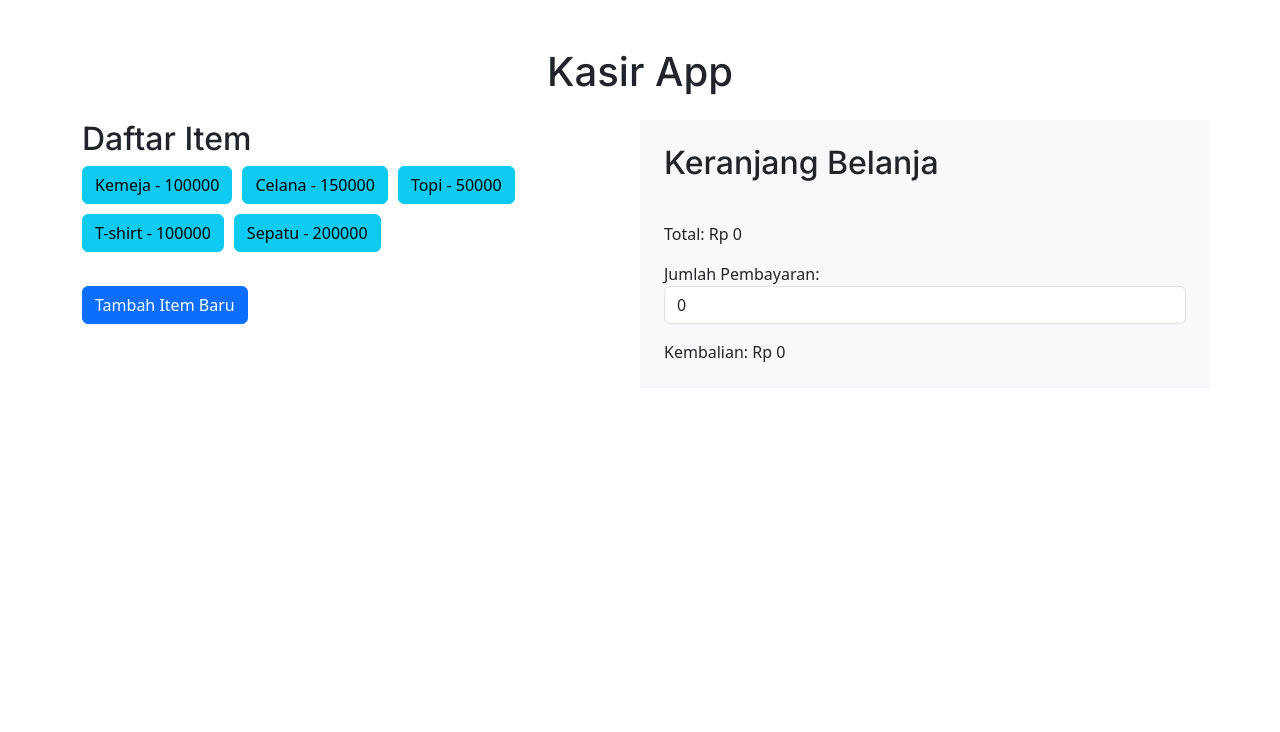
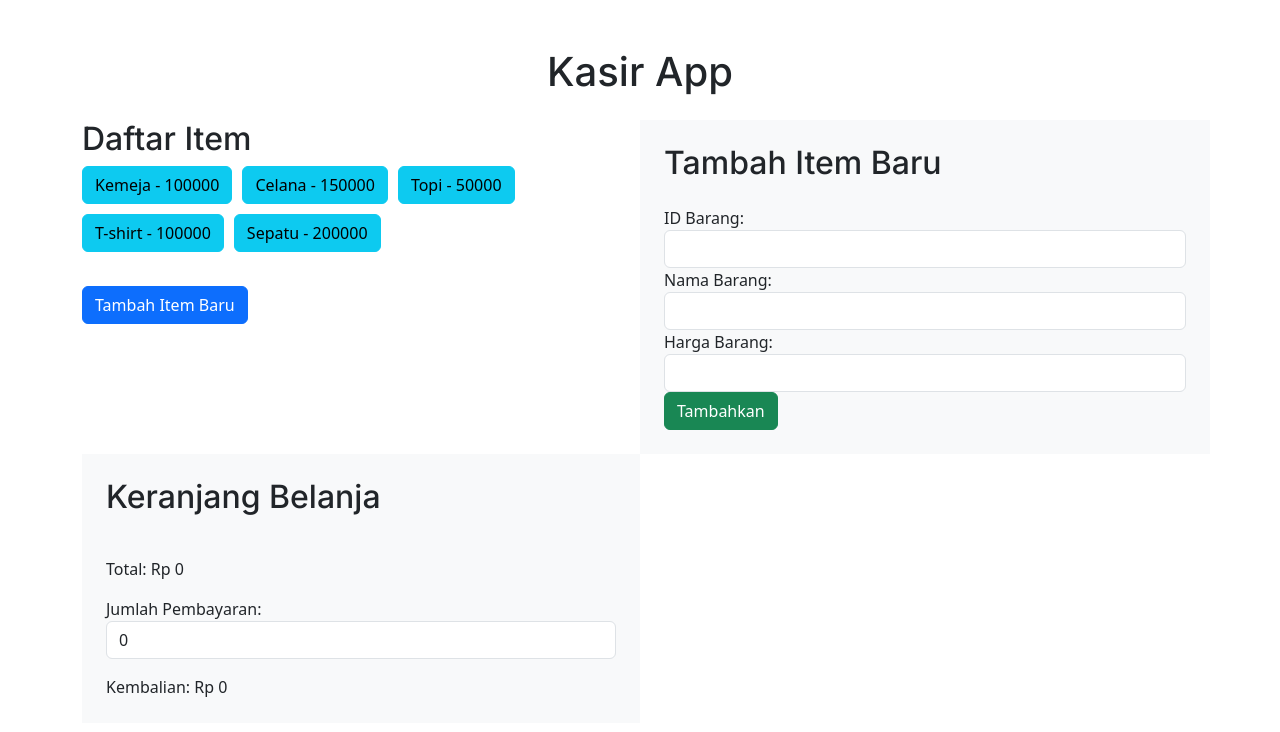
Before and after one commit to maxtroezra/Kasir, a Vue app: page / in a window 1280 px wide. Shown: the top 732 px of the page. Built offline with nearby package versions, Linux system fonts and the light colour scheme.

Commit message:
commit terbaru

```diff
--- a/src/components/coba.vue
+++ b/src/components/coba.vue
@@ -1,3 +1,4 @@
+User
 <template>
     <div class="container mt-5">
         <h1 class="mb-4 text-center">Kasir App</h1>
@@ -15,6 +16,24 @@
                     <button class="btn btn-primary" @click="showAddItemModal">Tambah Item Baru</button>
                 </div>
             </div>
+            <div class="col-lg-6 bg-light p-4">
+                <h2 class="mb-4">Tambah Item Baru</h2>
+                <div class="form-group">
+                    <label for="itemId">ID Barang:</label>
+                    <input type="text" class="form-control" id="itemId" v-model="newItem.id">
+                </div>
+                <div class="form-group">
+                    <label for="itemName">Nama Barang:</label>
+                    <input type="text" class="form-control" id="itemName" v-model="newItem.name">
+                </div>
+                <div class="form-group">
+                    <label for="itemPrice">Harga Barang:</label>
+                    <input type="text" class="form-control" id="itemPrice" v-model="newItem.price">
+                </div>
+                <button class="btn btn-success" @click="addItem">Tambahkan</button>
+            </div>
+        </div>
+
         <div class="col-lg-6 bg-light p-4">
             <h2 class="mb-4">Keranjang Belanja</h2>
             <ul class="list-group">
@@ -39,34 +58,33 @@
         </div>
     </div>
 
-        <!-- Modal Tambah Item Baru -->
-        <div class="modal" id="addItemModal" tabindex="-1" role="dialog">
+    <!-- Invoice Modal -->
+    <div class="modal fade" id="invoiceModal" tabindex="-1" role="dialog" aria-labelledby="invoiceModalLabel"
+        aria-hidden="true">
         <div class="modal-dialog" role="document">
             <div class="modal-content">
                 <div class="modal-header">
-                        <h5 class="modal-title">Tambah Item Baru</h5>
-                        <button type="button" class="close" data-dismiss="modal" aria-label="Close">
+                    <h5 class="modal-title" id="invoiceModalLabel">Invoice</h5>
+                    <button type="button" class="close" data-dismiss="modal" aria-label="Close"
+                        @click="hideInvoiceModal">
                         <span aria-hidden="true">&times;</span>
                     </button>
                 </div>
                 <div class="modal-body">
-                        <div class="form-group">
-                            <label for="newItemId">ID Barang:</label>
-                            <input type="text" class="form-control" id="newItemId" v-model="newItem.id">
-                        </div>
-                        <div class="form-group">
-                            <label for="newItemName">Nama Barang:</label>
-                            <input type="text" class="form-control" id="newItemName" v-model="newItem.name">
-                        </div>
-                        <div class="form-group">
-                            <label for="newItemPrice">Harga Barang:</label>
-                            <input type="text" class="form-control" id="newItemPrice" v-model="newItem.price">
-                        </div>
+                    <ul class="list-group">
+                        <li v-for="cartItem in cart" :key="cartItem.id"
+                            class="list-group-item d-flex justify-content-between align-items-center">
+                            {{ cartItem.name }} - {{ cartItem.quantity }} pcs
+                        </li>
+                    </ul>
+                    <p>Total: Rp {{ total }}</p>
+                    <p>Payment Amount: Rp {{ paymentAmount }}</p>
+                    <p>Change: Rp {{ change }}</p>
                 </div>
                 <div class="modal-footer">
-                        <button type="button" class="btn btn-secondary" data-dismiss="modal">Batal</button>
-                        <button type="button" class="btn btn-primary" @click="addItem">Tambahkan</button>
-                    </div>
+                    <button type="button" class="btn btn-secondary" data-dismiss="modal"
+                        @click="hideInvoiceModal">Tutup</button>
+                    <button type="button" class="btn btn-primary" @click="printInvoice">Cetak</button>
                 </div>
             </div>
         </div>
@@ -106,7 +124,6 @@ export default {
                 this.newItem.id = '';
                 this.newItem.name = '';
                 this.newItem.price = '';
-                $('#addItemModal').modal('hide'); // Hide modal after adding item
             } else {
                 alert('Silakan isi semua informasi item');
             }
@@ -148,14 +165,12 @@ export default {
         },
         calculateChange() {
             this.change = this.paymentAmount - this.total;
-        },
-        showAddItemModal() {
-            $('#addItemModal').modal('show'); // Show modal for adding new item
         }
     }
 }
 </script>
 
+
 <style>
 /* CSS Bootstrap atau gaya kustom Anda dapat ditempatkan di sini */
 </style>
```
Lines whose indentation alone changed are shown as unchanged.
